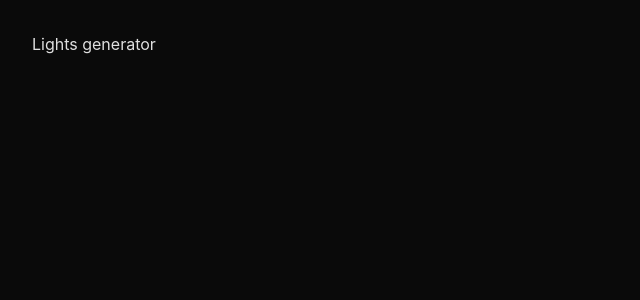
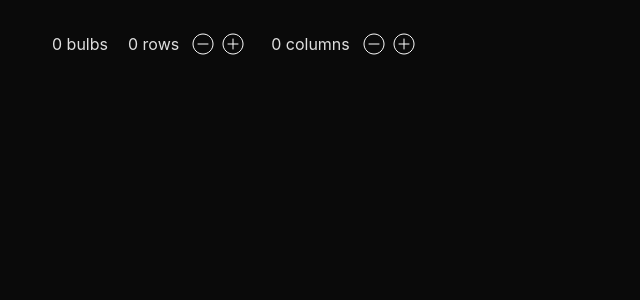
Before and after one commit to hansac91/lights-generator-app, a React (Vite) app: page / in a window 1280 px wide. Shown: the top 300 px of the page, without its empty margins (0-640 px from the left). Built offline with nearby package versions, Linux system fonts and the light colour scheme.

Commit message:
feat: create-counter

```diff
--- a/src/App.css
+++ b/src/App.css
@@ -3,3 +3,11 @@
   margin: 0 auto;
   padding: 2rem;
 }
+
+.nav {
+  display: flex;
+}
+
+.nav > * {
+  margin-left: 20px;
+}
--- a/src/App.jsx
+++ b/src/App.jsx
@@ -1,7 +1,16 @@
 import "./App.css";
+import { Counter } from "./components/Counter";
 
 function App() {
-  return <div>Lights generator</div>;
+  return (
+    <div>
+      <nav className={"nav"}>
+        <p>0 bulbs</p>
+        <Counter count={0} text={"rows"} />
+        <Counter count={0} text={"columns"} />
+      </nav>
+    </div>
+  );
 }
 
 export default App;
--- /dev/null
+++ b/src/components/Counter.jsx
@@ -0,0 +1,33 @@
+import { Text } from "./Text";
+import { IconAdd } from "./icons/IconAdd";
+import { IconMinus } from "./icons/IconMinus";
+
+import styles from "./Counter.module.css";
+import { useState } from "react";
+
+export const Counter = (props) => {
+  const [value, setValue] = useState(0);
+
+  const handleIncrement = () => {
+    setValue(value + 1);
+  };
+
+  const handleDecrement = () => {
+    if (value <= 0) {
+      return;
+    }
+    setValue(value - 1);
+  };
+
+  return (
+    <div className={styles.wrapper}>
+      <Text>
+        {value} {props.text}
+      </Text>
+      <nav>
+        <IconMinus onClick={handleDecrement} />
+        <IconAdd onClick={handleIncrement} />
+      </nav>
+    </div>
+  );
+};
--- /dev/null
+++ b/src/components/Counter.module.css
@@ -0,0 +1,11 @@
+.wrapper {
+  display: flex;
+}
+
+.wrapper nav {
+  margin-left: 12px;
+}
+
+.wrapper nav svg {
+  margin-right: 6px;
+}
--- /dev/null
+++ b/src/components/Text.jsx
@@ -0,0 +1,3 @@
+export const Text = (props) => {
+  return <p>{props.children}</p>;
+};
--- /dev/null
+++ b/src/components/icons/IconAdd.jsx
@@ -0,0 +1,19 @@
+export const IconAdd = (props) => (
+  <svg
+    onClick={props.onClick}
+    xmlns="http://www.w3.org/2000/svg"
+    width="24"
+    height="24"
+    viewBox="0 0 24 24"
+    fill="none"
+  >
+    <path d="M17 12H7" stroke="white" strokeLinecap="round" />
+    <path d="M12 17V7" stroke="white" strokeLinecap="round" />
+    <path
+      fillRule="evenodd"
+      clipRule="evenodd"
+      d="M12 22C17.5228 22 22 17.5228 22 12C22 6.47715 17.5228 2 12 2C6.47715 2 2 6.47715 2 12C2 17.5228 6.47715 22 12 22Z"
+      stroke="white"
+    />
+  </svg>
+);
--- /dev/null
+++ b/src/components/icons/IconMinus.jsx
@@ -0,0 +1,18 @@
+export const IconMinus = (props) => (
+  <svg
+    onClick={props.onClick}
+    xmlns="http://www.w3.org/2000/svg"
+    width="24"
+    height="24"
+    viewBox="0 0 24 24"
+    fill="none"
+  >
+    <path d="M17 12H7" stroke="white" strokeLinecap="round" />
+    <path
+      fillRule="evenodd"
+      clipRule="evenodd"
+      d="M12 22C17.5228 22 22 17.5228 22 12C22 6.47715 17.5228 2 12 2C6.47715 2 2 6.47715 2 12C2 17.5228 6.47715 22 12 22Z"
+      stroke="white"
+    />
+  </svg>
+);
```
Also changed, not shown: .eslintrc.cjs.
